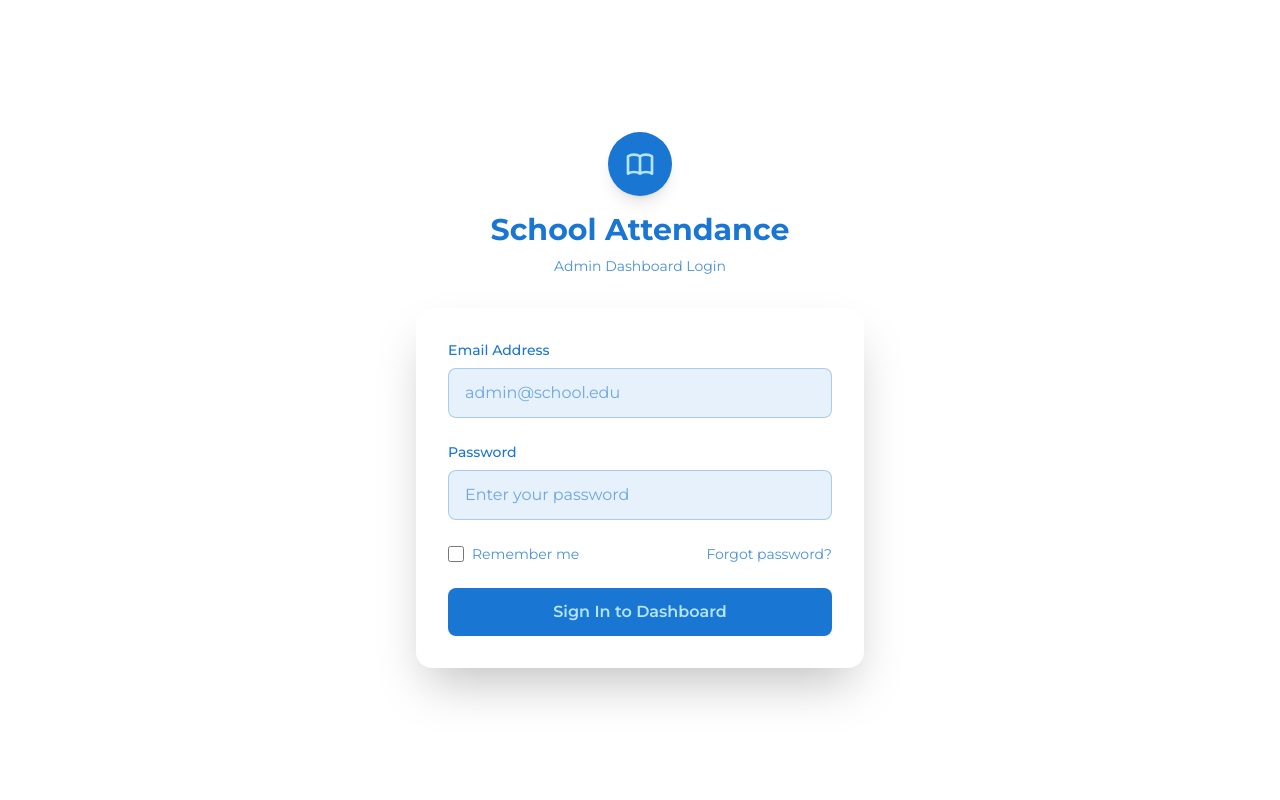
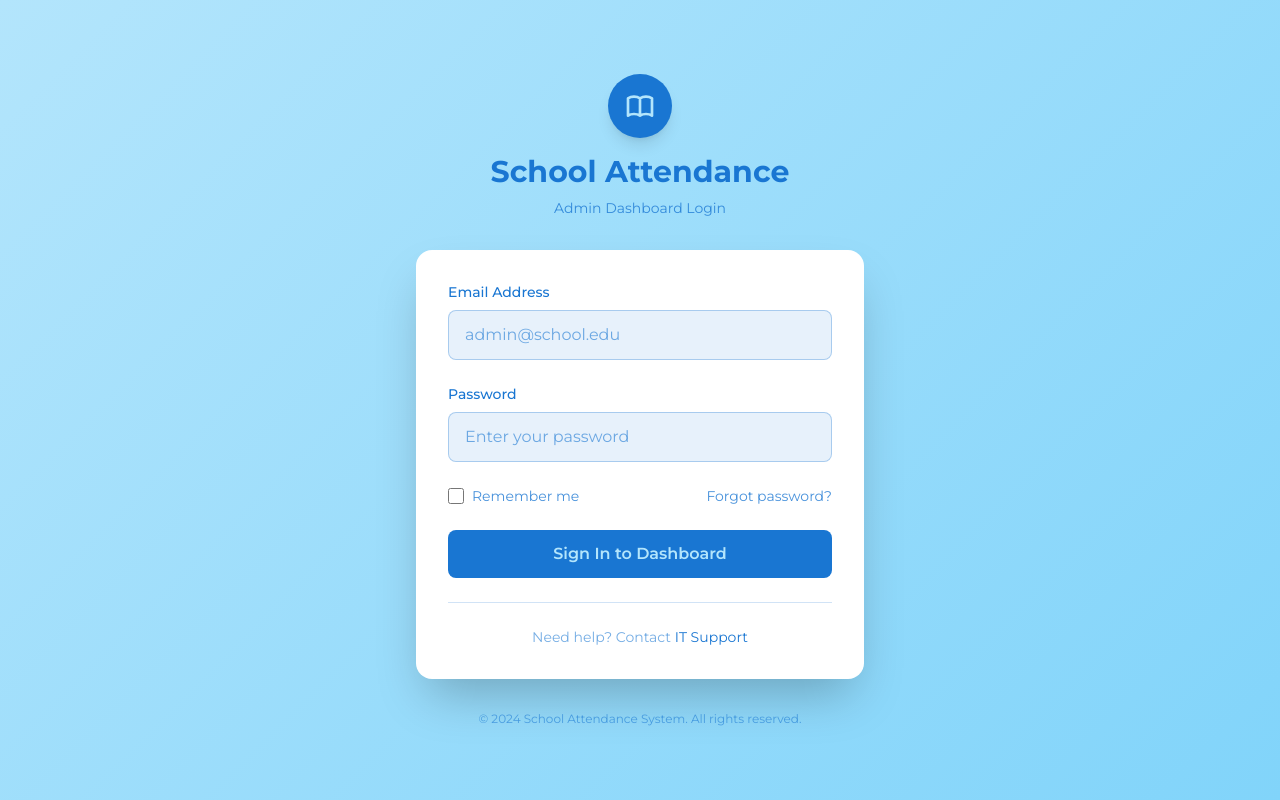
Before and after one commit to SaferAttendance/nextjs-boilerplate-dashboard-july-19, a Next.js app: page / in a window 1280 px wide. Built offline with nearby package versions, Linux system fonts and the light colour scheme; no server answers.

Commit message:
Update page.tsx

```diff
--- a/app/page.tsx
+++ b/app/page.tsx
@@ -3,7 +3,7 @@
 import { useState } from "react";
 import Head from "next/head";
 import { useRouter } from "next/navigation";
-import { signInWithEmailAndPassword } from "firebase/auth";
+import { signInWithEmailAndPassword, getIdToken } from "firebase/auth";
 import { auth } from "@/lib/firebaseClient";
 
 export default function AdminLogin() {
@@ -18,12 +18,25 @@ export default function AdminLogin() {
   const handleSubmit = async (e: React.FormEvent) => {
     e.preventDefault();
     setError("");
-    if (!email || !pwd) return;
+
+    if (!email || !pwd) {
+      setError("Please enter email and password.");
+      return;
+    }
 
     try {
       setLoading(true);
-      // ✅ Use Firebase Auth
-      await signInWithEmailAndPassword(auth, email, pwd);
+
+      // 🔥 Authenticate with Firebase
+      const userCredential = await signInWithEmailAndPassword(auth, email, pwd);
+
+      // 🎫 Get the Firebase ID token
+      const idToken = await getIdToken(userCredential.user);
+
+      // 🍪 Save token in cookie for middleware
+      document.cookie = `firebaseToken=${idToken}; path=/;`;
+
+      // 🚀 Redirect to dashboard
       router.push("/dashboard");
     } catch (err: any) {
       console.error("Login error:", err);
@@ -118,7 +131,7 @@ export default function AdminLogin() {
                 </div>
               </div>
 
-              {/* Remember / forgot */}
+              {/* Remember / Forgot */}
               <div className="flex items-center justify-between">
                 <label className="flex items-center">
                   <input
@@ -151,9 +164,46 @@ export default function AdminLogin() {
                 {loading ? "Signing in…" : "Sign In to Dashboard"}
               </button>
             </form>
+
+            {/* Footer Help */}
+            <div className="mt-6 pt-6 border-t border-[#1976D2]/20 text-center">
+              <p className="text-sm text-[#1976D2]/60">
+                Need help? Contact{" "}
+                <a href="#" className="hover:underline text-[#1976D2]">
+                  IT Support
+                </a>
+              </p>
+            </div>
           </div>
+
+          {/* Site Footer */}
+          <footer className="text-center mt-8">
+            <p className="text-xs text-[#1976D2]/60">
+              © 2024 School Attendance System. All rights reserved.
+            </p>
+          </footer>
         </div>
       </div>
+
+      {/* global styles */}
+      <style jsx global>{`
+        .gradient-bg {
+          background: linear-gradient(135deg, #b3e5fc 0%, #81d4fa 100%);
+        }
+        .login-animation {
+          animation: slideUp 0.6s ease-out;
+        }
+        @keyframes slideUp {
+          from {
+            opacity: 0;
+            transform: translateY(30px);
+          }
+          to {
+            opacity: 1;
+            transform: translateY(0);
+          }
+        }
+      `}</style>
     </>
   );
 }
```
